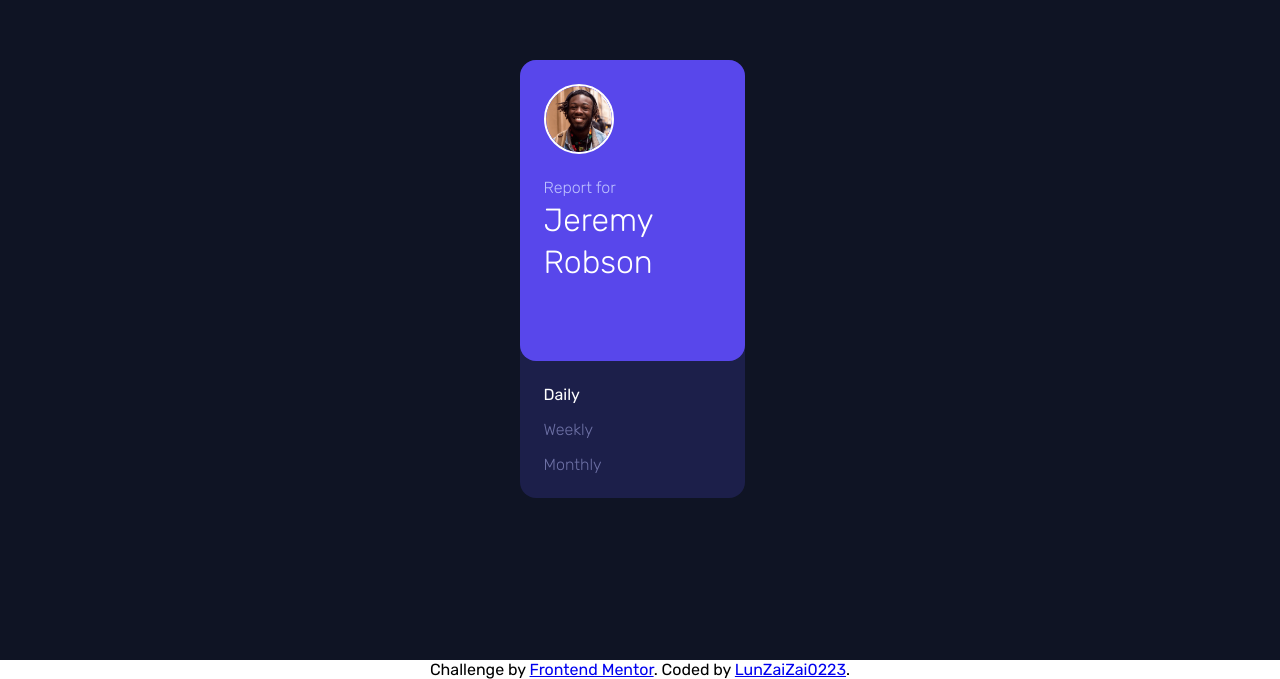
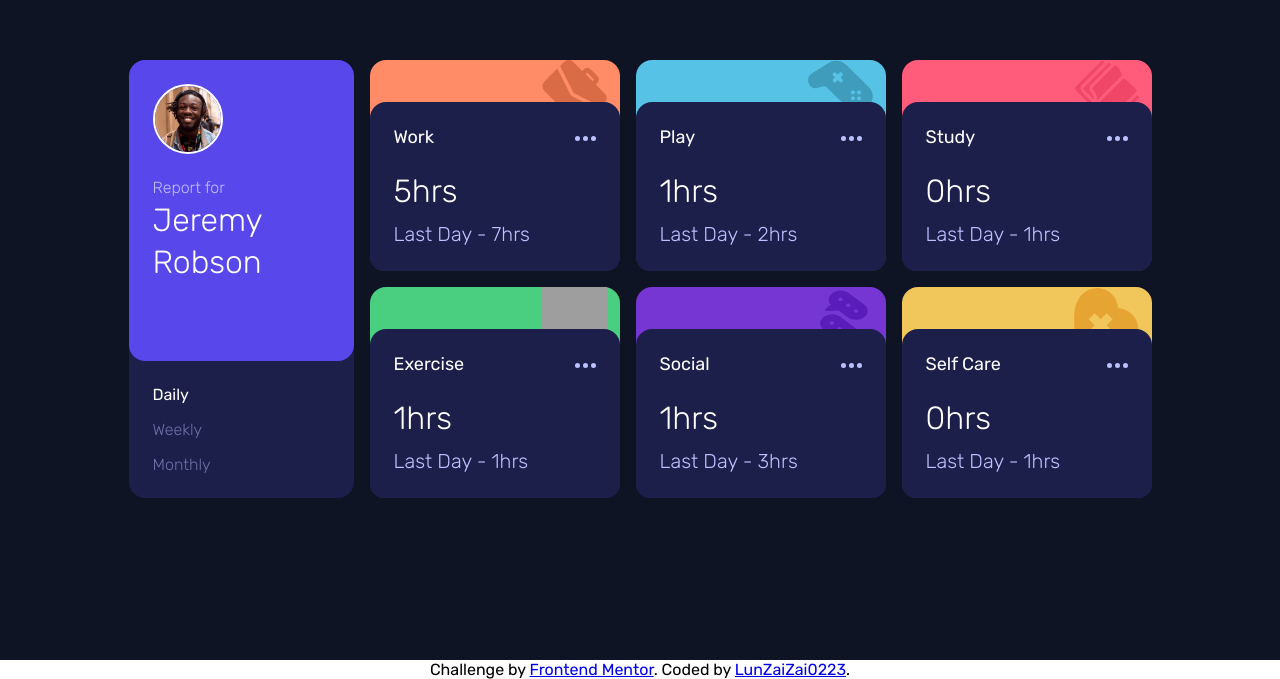
Before and after one commit to LunZaiZai0223/time-tracking-dashboard-main, a Vue app: page / in a window 1280 px wide. Shown: the part 121-800 px from the top of the page. Built offline with nearby package versions, Linux system fonts and the light colour scheme; no server answers; grey boxes are pictures that could not be loaded.

Commit message:
fix: use local data instead of fetch

```diff
--- a/src/components/SubCard.vue
+++ b/src/components/SubCard.vue
@@ -30,6 +30,110 @@
         "#7536d3",
         "#f1c65b",
       ],
+      data: [
+        {
+          title: "Work",
+          timeframes: {
+            daily: {
+              current: 5,
+              previous: 7,
+            },
+            weekly: {
+              current: 32,
+              previous: 36,
+            },
+            monthly: {
+              current: 103,
+              previous: 128,
+            },
+          },
+        },
+        {
+          title: "Play",
+          timeframes: {
+            daily: {
+              current: 1,
+              previous: 2,
+            },
+            weekly: {
+              current: 10,
+              previous: 8,
+            },
+            monthly: {
+              current: 23,
+              previous: 29,
+            },
+          },
+        },
+        {
+          title: "Study",
+          timeframes: {
+            daily: {
+              current: 0,
+              previous: 1,
+            },
+            weekly: {
+              current: 4,
+              previous: 7,
+            },
+            monthly: {
+              current: 13,
+              previous: 19,
+            },
+          },
+        },
+        {
+          title: "Exercise",
+          timeframes: {
+            daily: {
+              current: 1,
+              previous: 1,
+            },
+            weekly: {
+              current: 4,
+              previous: 5,
+            },
+            monthly: {
+              current: 11,
+              previous: 18,
+            },
+          },
+        },
+        {
+          title: "Social",
+          timeframes: {
+            daily: {
+              current: 1,
+              previous: 3,
+            },
+            weekly: {
+              current: 5,
+              previous: 10,
+            },
+            monthly: {
+              current: 21,
+              previous: 23,
+            },
+          },
+        },
+        {
+          title: "Self Care",
+          timeframes: {
+            daily: {
+              current: 0,
+              previous: 1,
+            },
+            weekly: {
+              current: 2,
+              previous: 2,
+            },
+            monthly: {
+              current: 7,
+              previous: 11,
+            },
+          },
+        },
+      ],
     };
   },
   computed: {
@@ -38,21 +142,22 @@
     },
   },
   methods: {
-    async processDataRequest() {
-      const [requestError, data] = await this.requestData();
-      if (requestError) {
-        throw new Error("Something went wrong");
-      }
-      this.setDataList(data, this.colorList);
-    },
-    async requestData() {
-      const response = await fetch("http://localhost:3000/data");
-      const data = await response
-        .json()
-        .then((data) => [null, data])
-        .catch((error) => Promise.resolve([error, null]));
-      return data;
-    },
+    //   async processDataRequest() {
+    //     const [requestError, data] = await this.requestData();
+    //     if (requestError) {
+    //       throw new Error("Something went wrong");
+    //     }
+    //     console.log(data);
+    //     this.setDataList(data, this.colorList);
+    //   },
+    //   async requestData() {
+    //     const response = await fetch("http://localhost:3000/data");
+    //     const data = await response
+    //       .json()
+    //       .then((data) => [null, data])
+    //       .catch((error) => Promise.resolve([error, null]));
+    //     return data;
+    //   },
     setDataList(data, colorList) {
       this.list = data.map((item, index) =>
         Object.assign(item, {
@@ -62,7 +167,9 @@
     },
   },
   mounted() {
-    this.processDataRequest();
+    // this.processDataRequest();
+    this.setDataList(this.data, this.colorList);
+    console.log(this.list);
   },
 };
 </script>
```
